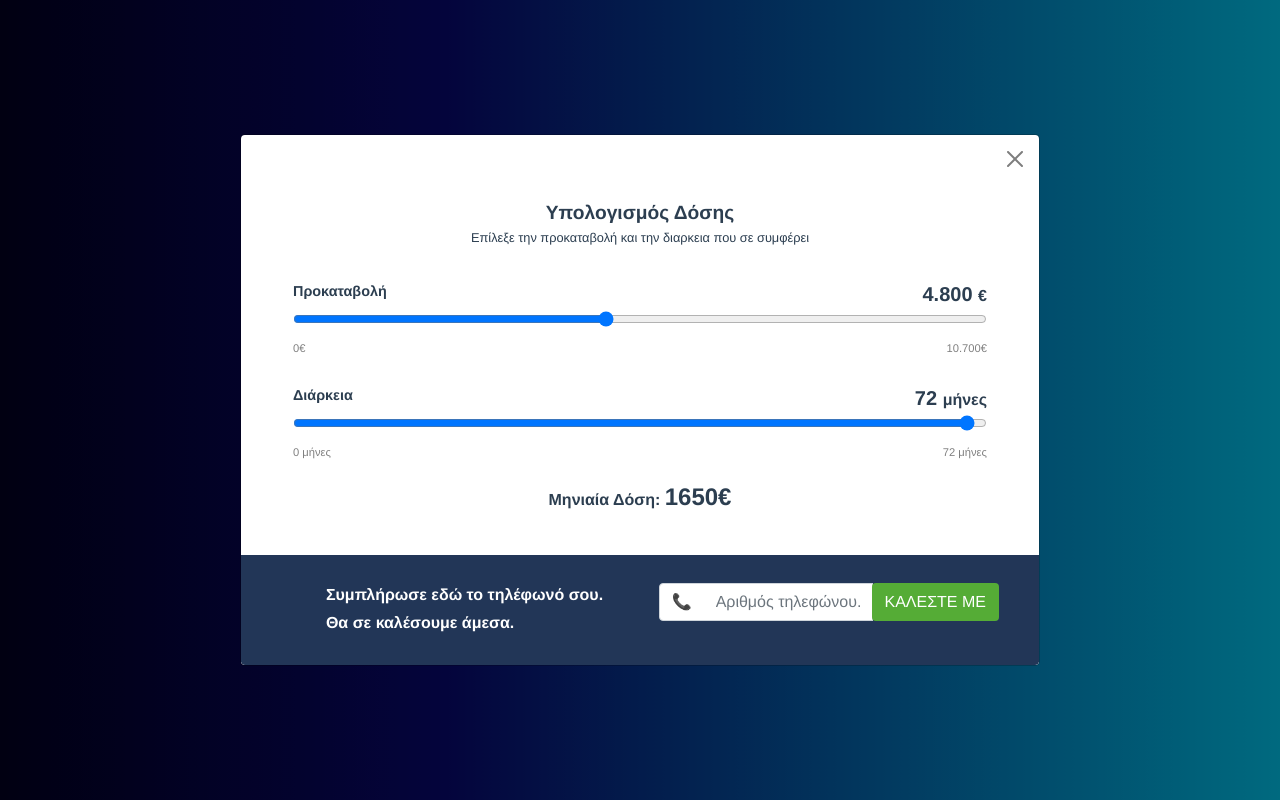
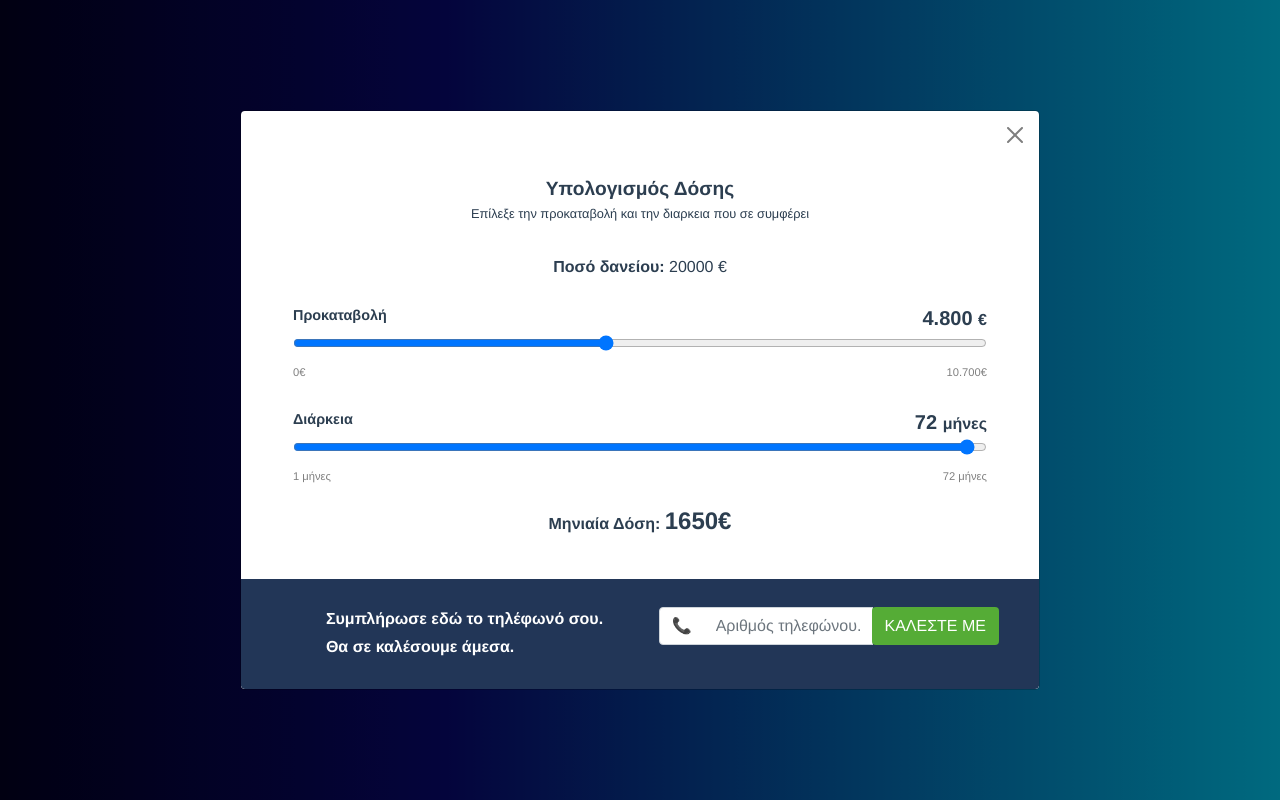
Before and after one commit to gtopsis/loan-calculator, a Vue app: page / in a window 1280 px wide. Built offline with nearby package versions, Linux system fonts and the light colour scheme.

Commit message:
Show details about the initial loan amount to the modal

```diff
--- a/src/components/LoanCalcModal.vue
+++ b/src/components/LoanCalcModal.vue
@@ -32,6 +32,11 @@
 
             <!-- sliders/ranges -->
             <main class="row mb-3">
+              <div class="col-12 mb-4">
+                <strong>Ποσό δανείου: </strong>
+                <span>{{ initialLoan }} {{ currency }}</span>
+              </div>
+
               <div class="col-12 mb-4">
                 <custom-range
                   :min="sliderA.min"
@@ -124,7 +129,7 @@
                 <div v-if="errors.length">
                   <ul class="mb-0 p-0 text-start">
                     <li v-for="(error, index) in errors" :key="index">
-                      <span class="error-msg ">{{ error }}</span>
+                      <span class="error-msg">{{ error }}</span>
                     </li>
                   </ul>
                 </div>
@@ -162,8 +167,9 @@ export default {
       modalSubtitle: "Επίλεξε την προκαταβολή και την διαρκεια που σε συμφέρει",
       monthlyInstallmentLabel: "Μηνιαία Δόση:",
       dialog: null,
-      finalPrice: 20000,
+      initialLoan: 20000,
       downPayment: 200,
+      currency: "€",
       duration: 12,
       sliderA: {
         min: 0,
@@ -174,7 +180,7 @@ export default {
         measurementUnit: "€",
       },
       sliderB: {
-        min: 0,
+        min: 1,
         max: 72,
         step: 1,
         initValue: 72,
@@ -198,8 +204,9 @@ export default {
   },
   computed: {
     monthlyInstallment() {
-      let final = (this.finalPrice - this.downPayment) / this.duration;
-      return Math.ceil(final);
+      return this.duration
+        ? Math.ceil((this.initialLoan - this.downPayment) / this.duration)
+        : 0;
     },
     formattedSubmitBtnText() {
       return this.submitBtnText.toUpperCase();
```
